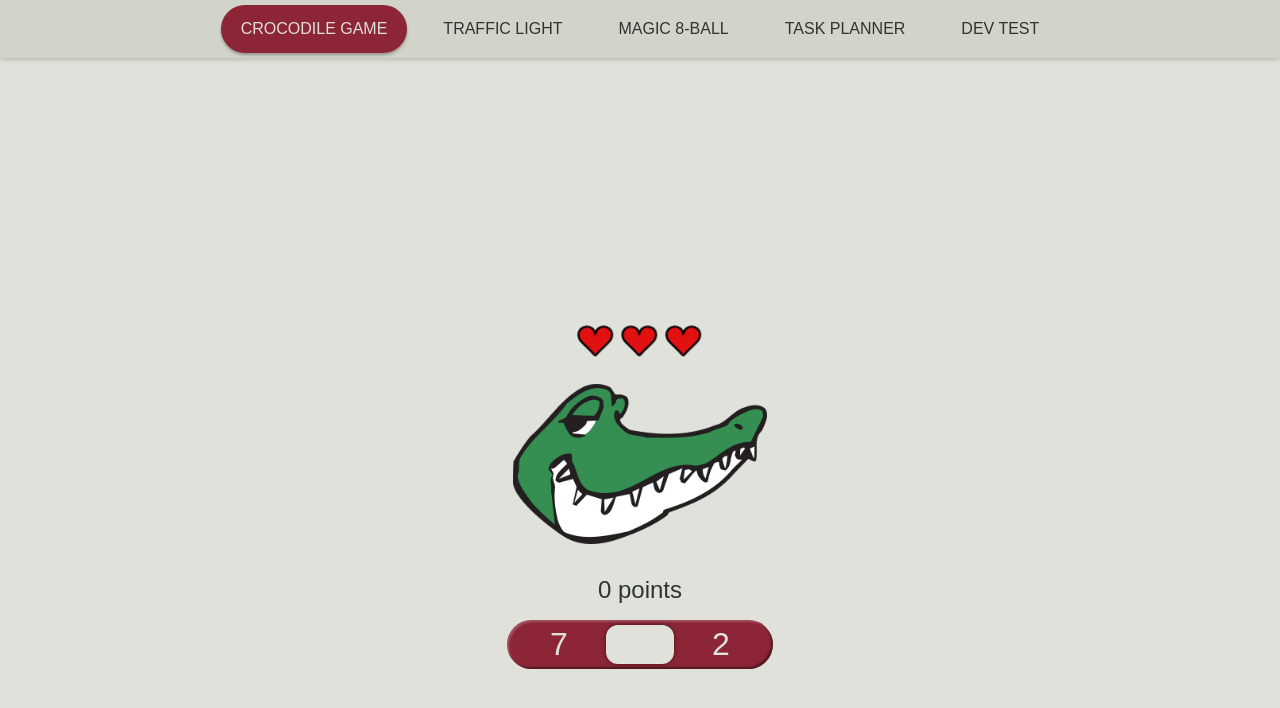
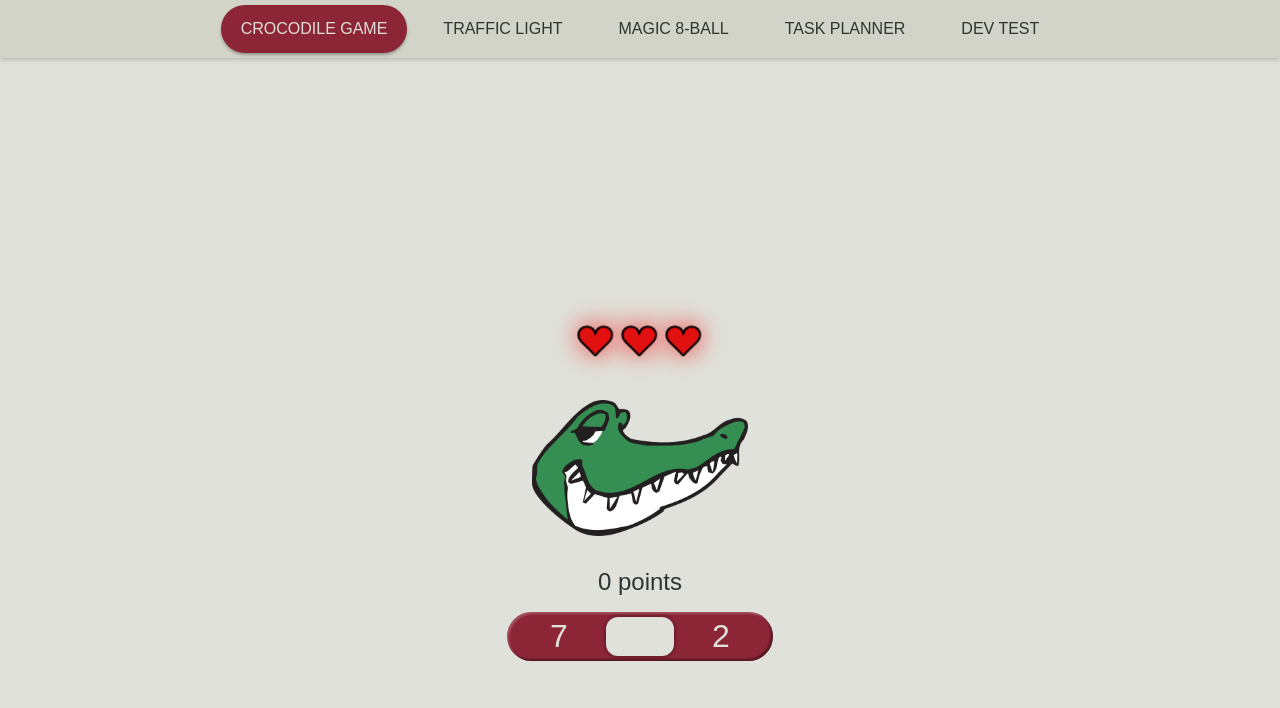
Before and after one commit to TorjeAmundsen/get-react-collection, a React (Vite) app: page / in a window 1280 px wide. Shown: the top 708 px of the page. Built offline with nearby package versions, Linux system fonts and the light colour scheme.

Commit message:
css changes

```diff
--- a/src/assets/CrocodileGame.css
+++ b/src/assets/CrocodileGame.css
@@ -86,11 +86,16 @@
 }
 
 .crocodile {
-  height: 10rem;
+  height: 17vh;
   margin: 1rem 1rem;
+  padding-top: 1rem;
   -webkit-user-select: none;
      -moz-user-select: none;
           user-select: none;
+}
+
+svg:has(.filled) {
+  filter: drop-shadow(0 0 0.8rem hsla(0, 100%, 50%, 0.75));
 }
 
 .points {
--- a/src/assets/CrocodileGame.scss
+++ b/src/assets/CrocodileGame.scss
@@ -86,9 +86,14 @@
 }
 
 .crocodile {
-  height: 10rem;
+  height: 17vh;
   margin: 1rem 1rem;
+  padding-top: 1rem;
   user-select: none;
+}
+
+svg:has(.filled) {
+  filter: drop-shadow(0 0 0.8rem hsla(0, 100%, 50%, 0.75));
 }
 
 .points {
```
Also changed, not shown: 1 other file (tests, documents, lock files or other folders).
